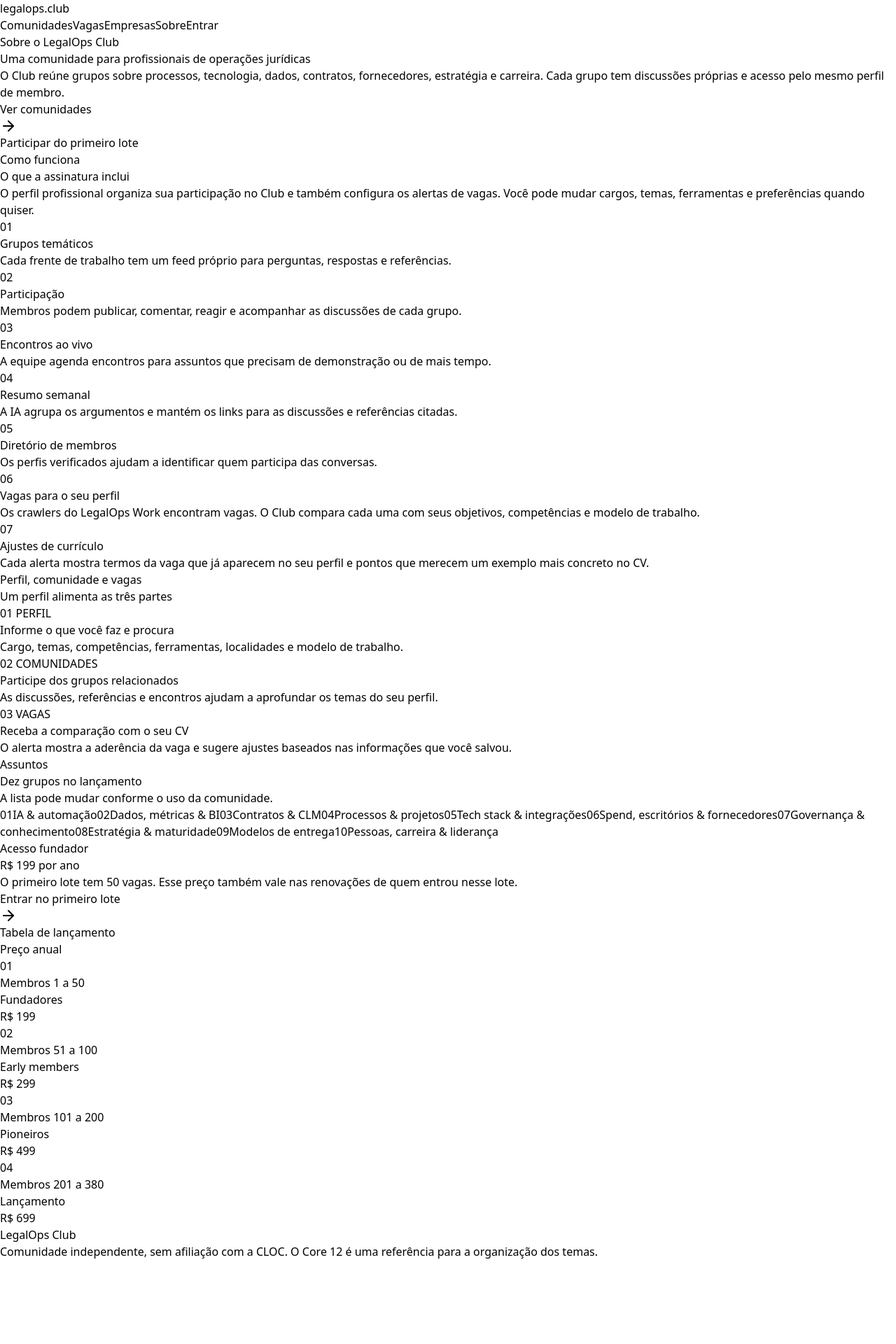
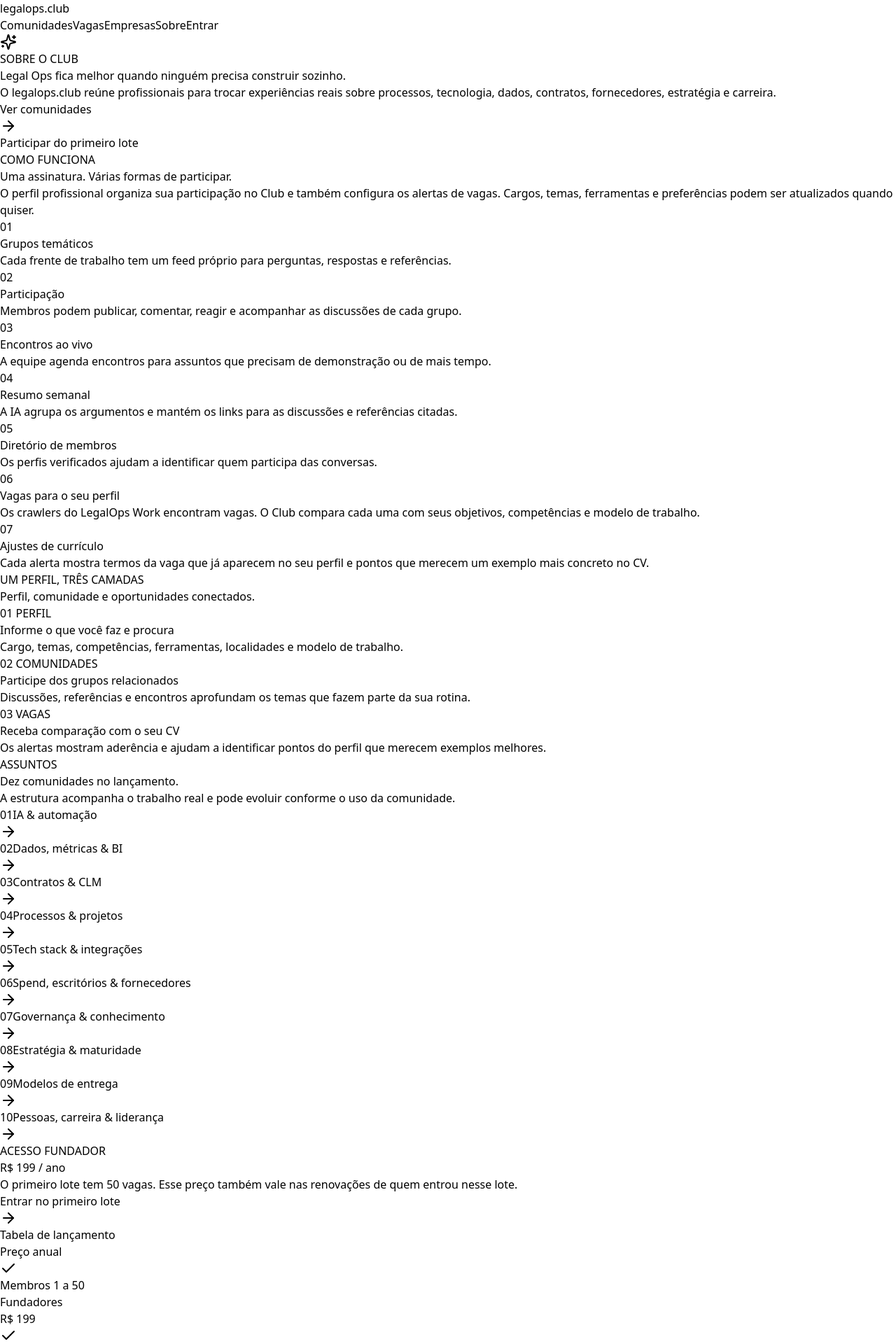
Before and after one commit to agenciaspace/legalops, a Next.js app: page /club/about in a window 1280 px wide. Shown: the top 1920 px of the page at 70% size. Before the commit the page ends 1800 px from the top, so only its background shows below. Built offline with nearby package versions, Linux system fonts and the light colour scheme.

Commit message:
Align Club about page with new brand

```diff
--- a/app/club/about/page.tsx
+++ b/app/club/about/page.tsx
@@ -1,13 +1,18 @@
 import type { Metadata } from 'next'
 import Link from 'next/link'
-import { ArrowRight } from 'lucide-react'
+import { ArrowRight, Check, Sparkles } from 'lucide-react'
+import { BrandWordmark } from '@/components/BrandLogo'
 import { ClubHeader } from '@/components/ClubHeader'
 import { CLUB_LAUNCH_TIERS, formatBRL } from '@/lib/club-pricing'
 import { COMMUNITY_CATEGORIES } from '@/lib/community'
 
 export const metadata: Metadata = {
-  title: 'Sobre | LegalOps Club',
-  description: 'Como funcionam as comunidades, os encontros, os resumos e o acesso ao LegalOps Club.',
+  title: 'Sobre — legalops.club',
+  description: 'Como funcionam as comunidades, os encontros, os resumos e o acesso ao legalops.club.',
+}
+
+const brandFont = {
+  fontFamily: 'ui-rounded, "Avenir Next Rounded", "Nunito", "Quicksand", system-ui, sans-serif',
 }
 
 const topicKeys = [
@@ -66,141 +71,142 @@ export default function ClubAboutPage() {
   const checkoutHref = checkoutEnvironmentKeys[firstTier.id] ?? '/login?next=/community'
 
   return (
-    <div className="min-h-screen bg-[#F7F7F5] text-[#20201D]">
+    <div className="min-h-screen bg-[#F6F0E5] text-[#111827]" style={brandFont}>
       <ClubHeader active="about" />
 
       <main>
-        <section className="border-b border-[#E1E1DD] bg-white px-5 py-16 sm:px-8 sm:py-24">
-          <div className="mx-auto max-w-[820px]">
-            <p className="text-sm font-semibold text-[#E45220]">Sobre o LegalOps Club</p>
-            <h1 className="mt-5 text-4xl font-bold leading-tight tracking-[-0.04em] sm:text-6xl">
-              Uma comunidade para profissionais de operações jurídicas
+        <section className="relative overflow-hidden border-b border-[#DED7CC] px-5 py-16 sm:px-8 sm:py-24">
+          <div className="pointer-events-none absolute inset-0 opacity-50 [background-image:radial-gradient(rgba(17,24,39,.08)_0.7px,transparent_0.7px)] [background-size:20px_20px]" />
+          <div className="pointer-events-none absolute -right-24 -top-28 h-80 w-80 rounded-full border-[56px] border-[#E86A4A]/[0.06]" />
+          <div className="relative mx-auto max-w-[980px]">
+            <div className="inline-flex items-center gap-2 rounded-full border border-[#D9D0C3] bg-white/70 px-3 py-1.5 text-[11px] font-bold tracking-[0.12em] text-[#606560]">
+              <Sparkles className="h-3.5 w-3.5 text-[#E86A4A]" /> SOBRE O CLUB
+            </div>
+            <h1 className="mt-6 max-w-[850px] text-4xl font-semibold leading-[1.02] tracking-[-0.055em] sm:text-6xl">
+              Legal Ops fica melhor quando ninguém precisa construir sozinho<span className="text-[#E86A4A]">.</span>
             </h1>
-            <p className="mt-7 max-w-3xl text-lg leading-8 text-[#62625D]">
-              O Club reúne grupos sobre processos, tecnologia, dados, contratos, fornecedores, estratégia e carreira. Cada grupo tem discussões próprias e acesso pelo mesmo perfil de membro.
+            <p className="mt-7 max-w-3xl text-base leading-7 text-[#626762] sm:text-lg sm:leading-8">
+              O legalops.club reúne profissionais para trocar experiências reais sobre processos, tecnologia, dados, contratos, fornecedores, estratégia e carreira.
             </p>
             <div className="mt-9 flex flex-wrap gap-3">
-              <Link href="/club" className="inline-flex items-center gap-2 rounded-md bg-[#20201D] px-5 py-3 text-sm font-semibold text-white hover:bg-[#373733]">
+              <Link href="/club#comunidades" className="inline-flex items-center gap-2 rounded-full bg-[#111827] px-5 py-3 text-sm font-bold text-white transition hover:-translate-y-0.5 hover:bg-[#252D3D]">
                 Ver comunidades <ArrowRight className="h-4 w-4" />
               </Link>
-              <Link href={checkoutHref} className="inline-flex items-center rounded-md border border-[#D5D5D0] bg-white px-5 py-3 text-sm font-semibold hover:bg-[#F5F5F2]">
+              <Link href={checkoutHref} className="inline-flex items-center rounded-full border border-[#CFC5B8] bg-white/70 px-5 py-3 text-sm font-bold text-[#111827] transition hover:bg-white">
                 Participar do primeiro lote
               </Link>
             </div>
           </div>
         </section>
 
-        <section className="border-b border-[#E1E1DD] px-5 py-16 sm:px-8 sm:py-20">
-          <div className="mx-auto grid max-w-[980px] gap-12 lg:grid-cols-[0.75fr_1.25fr]">
+        <section className="border-b border-[#DED7CC] bg-[#FBF8F2] px-5 py-16 sm:px-8 sm:py-20">
+          <div className="mx-auto grid max-w-[980px] gap-12 lg:grid-cols-[0.72fr_1.28fr]">
             <div>
-              <p className="text-sm font-semibold text-[#E45220]">Como funciona</p>
-              <h2 className="mt-3 text-3xl font-bold tracking-[-0.03em]">O que a assinatura inclui</h2>
-              <p className="mt-5 text-sm leading-7 text-[#686863]">
-                O perfil profissional organiza sua participação no Club e também configura os alertas de vagas. Você pode mudar cargos, temas, ferramentas e preferências quando quiser.
+              <p className="text-[11px] font-bold tracking-[0.14em] text-[#E86A4A]">COMO FUNCIONA</p>
+              <h2 className="mt-4 text-3xl font-semibold tracking-[-0.045em]">Uma assinatura. Várias formas de participar.</h2>
+              <p className="mt-5 text-sm leading-7 text-[#696E69]">
+                O perfil profissional organiza sua participação no Club e também configura os alertas de vagas. Cargos, temas, ferramentas e preferências podem ser atualizados quando quiser.
               </p>
             </div>
 
-            <div className="divide-y divide-[#DEDEDA] border-y border-[#DEDEDA]">
+            <div className="overflow-hidden rounded-[24px] border border-[#DED7CC] bg-white">
               {membershipIncludes.map((item, index) => (
-                <div key={item.title} className="grid gap-2 py-5 sm:grid-cols-[2rem_11rem_1fr] sm:gap-5">
-                  <span className="text-xs text-[#E45220]">{String(index + 1).padStart(2, '0')}</span>
-                  <h3 className="text-sm font-semibold">{item.title}</h3>
-                  <p className="text-sm leading-6 text-[#686863]">{item.description}</p>
+                <div key={item.title} className={`grid gap-3 px-5 py-5 sm:grid-cols-[2rem_11rem_1fr] sm:gap-5 ${index > 0 ? 'border-t border-[#EEE7DE]' : ''}`}>
+                  <span className="text-[10px] font-bold text-[#E86A4A]">{String(index + 1).padStart(2, '0')}</span>
+                  <h3 className="text-sm font-bold text-[#111827]">{item.title}</h3>
+                  <p className="text-sm leading-6 text-[#696E69]">{item.description}</p>
                 </div>
               ))}
             </div>
           </div>
         </section>
 
-        <section className="border-b border-[#E1E1DD] bg-[#20201D] px-5 py-16 text-white sm:px-8 sm:py-20">
+        <section className="border-b border-[#DED7CC] bg-[#111827] px-5 py-16 text-white sm:px-8 sm:py-20">
           <div className="mx-auto max-w-[980px]">
-            <p className="text-sm font-semibold text-[#FF8B5D]">Perfil, comunidade e vagas</p>
-            <h2 className="mt-3 max-w-2xl text-3xl font-bold tracking-[-0.03em]">Um perfil alimenta as três partes</h2>
-            <div className="mt-10 grid border-y border-white/20 md:grid-cols-3">
-              <div className="border-b border-white/20 py-5 md:border-b-0 md:border-r md:pr-6">
-                <span className="text-[10px] font-semibold text-[#FF8B5D]">01 PERFIL</span>
-                <h3 className="mt-3 text-sm font-semibold">Informe o que você faz e procura</h3>
-                <p className="mt-2 text-sm leading-6 text-white/60">Cargo, temas, competências, ferramentas, localidades e modelo de trabalho.</p>
+            <p className="text-[11px] font-bold tracking-[0.14em] text-[#E86A4A]">UM PERFIL, TRÊS CAMADAS</p>
+            <h2 className="mt-4 max-w-2xl text-3xl font-semibold tracking-[-0.045em] sm:text-4xl">Perfil, comunidade e oportunidades conectados.</h2>
+            <div className="mt-10 grid gap-3 md:grid-cols-3">
+              {[
+                ['01', 'perfil', 'Informe o que você faz e procura', 'Cargo, temas, competências, ferramentas, localidades e modelo de trabalho.'],
+                ['02', 'comunidades', 'Participe dos grupos relacionados', 'Discussões, referências e encontros aprofundam os temas que fazem parte da sua rotina.'],
+                ['03', 'vagas', 'Receba comparação com o seu CV', 'Os alertas mostram aderência e ajudam a identificar pontos do perfil que merecem exemplos melhores.'],
+              ].map(([number, label, title, description]) => (
+                <div key={label} className="rounded-[22px] border border-white/10 bg-white/[0.035] p-5">
+                  <span className="text-[10px] font-bold tracking-[0.12em] text-[#E86A4A]">{number} {label.toUpperCase()}</span>
+                  <h3 className="mt-4 text-base font-semibold tracking-[-0.025em]">{title}</h3>
+                  <p className="mt-3 text-sm leading-6 text-white/60">{description}</p>
                 </div>
-              <div className="border-b border-white/20 py-5 md:border-b-0 md:border-r md:px-6">
-                <span className="text-[10px] font-semibold text-[#FF8B5D]">02 COMUNIDADES</span>
-                <h3 className="mt-3 text-sm font-semibold">Participe dos grupos relacionados</h3>
-                <p className="mt-2 text-sm leading-6 text-white/60">As discussões, referências e encontros ajudam a aprofundar os temas do seu perfil.</p>
-              </div>
-              <div className="py-5 md:pl-6">
-                <span className="text-[10px] font-semibold text-[#FF8B5D]">03 VAGAS</span>
-                <h3 className="mt-3 text-sm font-semibold">Receba a comparação com o seu CV</h3>
-                <p className="mt-2 text-sm leading-6 text-white/60">O alerta mostra a aderência da vaga e sugere ajustes baseados nas informações que você salvou.</p>
-              </div>
+              ))}
             </div>
           </div>
         </section>
 
-        <section className="border-b border-[#E1E1DD] bg-white px-5 py-16 sm:px-8 sm:py-20">
-          <div className="mx-auto max-w-[980px]">
-            <div className="grid gap-8 md:grid-cols-[0.75fr_1.25fr]">
+        <section className="border-b border-[#DED7CC] px-5 py-16 sm:px-8 sm:py-20">
+          <div className="mx-auto grid max-w-[980px] gap-10 md:grid-cols-[0.72fr_1.28fr]">
             <div>
-                <p className="text-sm font-semibold text-[#E45220]">Assuntos</p>
-                <h2 className="mt-3 text-3xl font-bold tracking-[-0.03em]">Dez grupos no lançamento</h2>
-                <p className="mt-5 text-sm leading-7 text-[#686863]">A lista pode mudar conforme o uso da comunidade.</p>
+              <p className="text-[11px] font-bold tracking-[0.14em] text-[#E86A4A]">ASSUNTOS</p>
+              <h2 className="mt-4 text-3xl font-semibold tracking-[-0.045em]">Dez comunidades no lançamento.</h2>
+              <p className="mt-5 text-sm leading-7 text-[#696E69]">A estrutura acompanha o trabalho real e pode evoluir conforme o uso da comunidade.</p>
             </div>
-              <div className="grid border-t border-[#DEDEDA] sm:grid-cols-2">
+            <div className="grid gap-2 sm:grid-cols-2">
               {topicKeys.map((key, index) => (
                 <Link
                   key={key}
                   href={`/community?space=${key}`}
-                    className={`flex items-center gap-3 border-b border-[#DEDEDA] py-4 text-sm hover:text-[#E45220] sm:px-4 ${index % 2 === 0 ? 'sm:border-r sm:pl-0' : 'sm:pr-0'}`}
+                  className="group flex items-center gap-3 rounded-2xl border border-[#DED7CC] bg-[#FBF8F2] px-4 py-4 text-sm font-semibold text-[#111827] transition hover:-translate-y-0.5 hover:bg-white"
                 >
-                    <span className="text-[10px] text-[#A1A19C]">{String(index + 1).padStart(2, '0')}</span>
-                    {COMMUNITY_CATEGORIES[key].title}
+                  <span className="text-[10px] font-bold text-[#E86A4A]">{String(index + 1).padStart(2, '0')}</span>
+                  <span className="flex-1">{COMMUNITY_CATEGORIES[key].title}</span>
+                  <ArrowRight className="h-3.5 w-3.5 text-[#9A9D9A] transition group-hover:translate-x-0.5 group-hover:text-[#E86A4A]" />
                 </Link>
               ))}
             </div>
           </div>
-          </div>
         </section>
 
-        <section className="px-5 py-16 sm:px-8 sm:py-20">
-          <div className="mx-auto grid max-w-[980px] gap-12 lg:grid-cols-[0.75fr_1.25fr]">
-            <div>
-              <p className="text-sm font-semibold text-[#E45220]">Acesso fundador</p>
-              <h2 className="mt-3 text-4xl font-bold tracking-[-0.04em]">{formatBRL(firstTier.annualPrice)} por ano</h2>
-              <p className="mt-5 text-sm leading-7 text-[#686863]">
+        <section className="px-5 py-16 sm:px-8 sm:py-24">
+          <div className="mx-auto max-w-[980px] overflow-hidden rounded-[30px] border border-[#DED7CC] bg-white shadow-[0_20px_60px_rgba(17,24,39,0.06)]">
+            <div className="grid lg:grid-cols-[0.8fr_1.2fr]">
+              <div className="bg-[#F8F3EA] p-7 sm:p-9">
+                <p className="text-[11px] font-bold tracking-[0.14em] text-[#E86A4A]">ACESSO FUNDADOR</p>
+                <h2 className="mt-4 text-4xl font-semibold tracking-[-0.055em]">{formatBRL(firstTier.annualPrice)}<span className="text-lg text-[#747975]"> / ano</span></h2>
+                <p className="mt-5 text-sm leading-7 text-[#696E69]">
                   O primeiro lote tem {firstTier.memberTo} vagas. Esse preço também vale nas renovações de quem entrou nesse lote.
                 </p>
-              <Link href={checkoutHref} className="mt-7 inline-flex items-center gap-2 rounded-md bg-[#E45220] px-5 py-3 text-sm font-semibold text-white hover:bg-[#C94317]">
+                <Link href={checkoutHref} className="mt-7 inline-flex items-center gap-2 rounded-full bg-[#E86A4A] px-5 py-3 text-sm font-bold text-white transition hover:-translate-y-0.5 hover:bg-[#D95E41]">
                   Entrar no primeiro lote <ArrowRight className="h-4 w-4" />
                 </Link>
               </div>
 
+              <div className="p-7 sm:p-9">
+                <div className="flex items-end justify-between border-b border-[#E7DFD4] pb-4">
+                  <h3 className="text-lg font-bold tracking-[-0.025em]">Tabela de lançamento</h3>
+                  <span className="text-xs text-[#858985]">Preço anual</span>
+                </div>
                 <div>
-              <div className="flex items-end justify-between border-b border-[#CECEC9] pb-4">
-                <h3 className="text-lg font-semibold">Tabela de lançamento</h3>
-                <span className="text-xs text-[#858580]">Preço anual</span>
+                  {CLUB_LAUNCH_TIERS.map((tier, index) => (
+                    <div key={tier.id} className={`grid grid-cols-[1.5rem_1fr_auto] items-center gap-4 py-5 ${index > 0 ? 'border-t border-[#EEE7DE]' : ''}`}>
+                      <Check className="h-4 w-4 text-[#E86A4A]" />
+                      <div>
+                        <p className="text-sm font-bold">Membros {tier.memberFrom} a {tier.memberTo}</p>
+                        <p className="mt-1 text-xs text-[#858985]">{tier.name}</p>
                       </div>
-              <div className="divide-y divide-[#DEDEDA]">
-                {CLUB_LAUNCH_TIERS.map((tier, index) => (
-                  <div key={tier.id} className="grid grid-cols-[2rem_1fr_auto] items-center gap-4 py-5">
-                    <span className="text-[10px] text-[#E45220]">{String(index + 1).padStart(2, '0')}</span>
-                    <div>
-                      <p className="text-sm font-semibold">Membros {tier.memberFrom} a {tier.memberTo}</p>
-                      <p className="mt-1 text-xs text-[#8A8A85]">{tier.name}</p>
-                    </div>
-                    <p className="text-base font-semibold">{formatBRL(tier.annualPrice)}</p>
+                      <p className="text-base font-bold">{formatBRL(tier.annualPrice)}</p>
                     </div>
                   ))}
+                </div>
               </div>
             </div>
           </div>
         </section>
       </main>
 
-      <footer className="border-t border-[#E1E1DD] bg-white px-5 py-7 sm:px-8">
-        <div className="mx-auto flex max-w-[980px] flex-col gap-3 text-xs text-[#777772] sm:flex-row sm:items-center sm:justify-between">
-          <span>LegalOps Club</span>
-          <p>
+      <footer className="border-t border-[#DED7CC] bg-[#FBF8F2] px-5 py-8 sm:px-8">
+        <div className="mx-auto flex max-w-[980px] flex-col gap-5 sm:flex-row sm:items-center sm:justify-between">
+          <BrandWordmark className="text-[21px] font-medium leading-none tracking-[-0.055em] text-[#111827]" />
+          <p className="max-w-[620px] text-xs leading-5 text-[#777B78] sm:text-right">
             Comunidade independente, sem afiliação com a CLOC. O{' '}
-            <a href="https://cloc.org/cloc-core-12/" target="_blank" rel="noreferrer" className="underline hover:text-[#20201D]">Core 12</a>{' '}
+            <a href="https://cloc.org/cloc-core-12/" target="_blank" rel="noreferrer" className="underline underline-offset-3 hover:text-[#111827]">Core 12</a>{' '}
             é uma referência para a organização dos temas.
           </p>
         </div>
```
Lines whose indentation alone changed are shown as unchanged.
